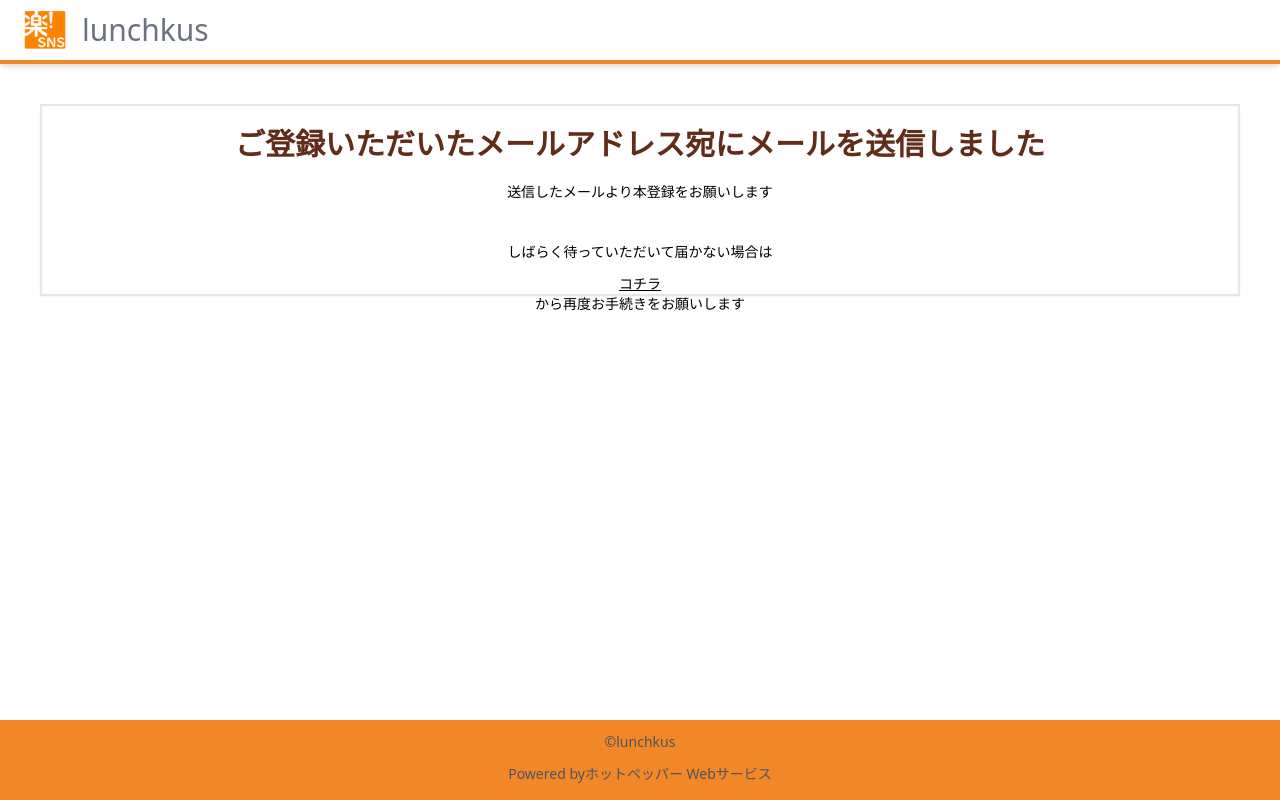
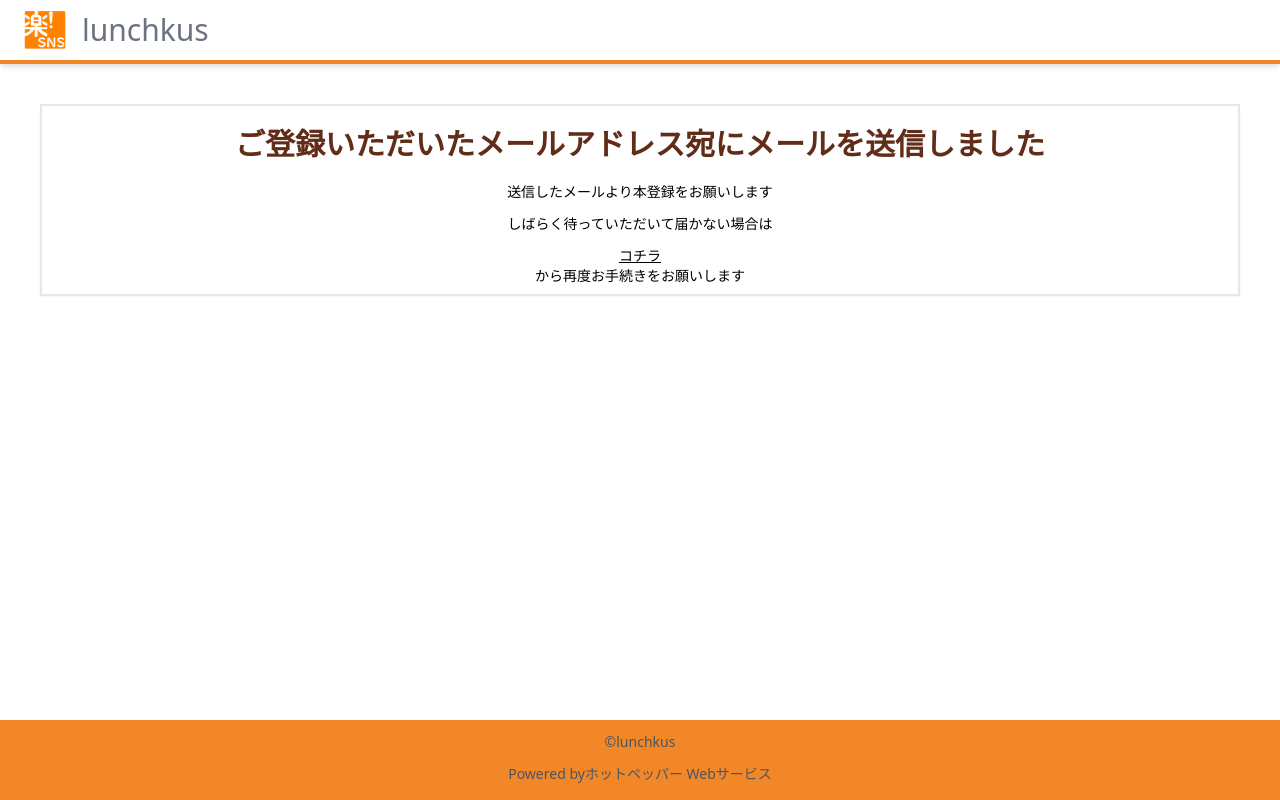
Before and after one commit to suzu1997/rakus-sns-app, a Next.js app: page /auth/comppresignup in a window 1280 px wide. Built offline with nearby package versions, Linux system fonts and the light colour scheme.

Commit message:
微修正

```diff
--- a/src/pages/auth/comppresignup.tsx
+++ b/src/pages/auth/comppresignup.tsx
@@ -15,11 +15,11 @@ const CompPreSignUp: NextPage = () => {
         <div className="text-center text-sm mt-5">
           送信したメールより本登録をお願いします
         </div>
-        <div className="mt-10 text-sm">
+        <div className="mt-3 text-sm">
           <LinkComp
-            firstText=" しばらく待っていただいて届かない場合は"
+            firstText="しばらく待っていただいて届かない場合は"
             linkText="コチラ"
-            lastText="  から再度お手続きをお願いします"
+            lastText="から再度お手続きをお願いします"
             url="/auth/presignup"
           ></LinkComp>
         </div>
--- a/src/pages/auth/compupdatepass.tsx
+++ b/src/pages/auth/compupdatepass.tsx
@@ -12,7 +12,7 @@ const CompUpdatePass: NextPage = () => {
         <div className="text-lg sm:text-3xl lg:text-3xl text-text-brown mt-5 font-bold ">
           パスワードの変更が完了しました
         </div>
-        <div className="mt-10">
+        <div className="mt-3">
           <LinkComp
             linkText="ログインページはコチラから"
             url="/auth/login"
--- a/src/pages/auth/signup/compsignup.tsx
+++ b/src/pages/auth/signup/compsignup.tsx
@@ -12,7 +12,7 @@ const CompSignUp: NextPage = () => {
         <div className="text-xl sm:text-3xl lg:text-3xl text-text-brown mt-5 font-bold ">
           会員登録が完了しました
         </div>
-        <div className="mt-10">
+        <div className="mt-3">
           <LinkComp
             url="/auth/login"
             linkText="ログインページはコチラから"
```
